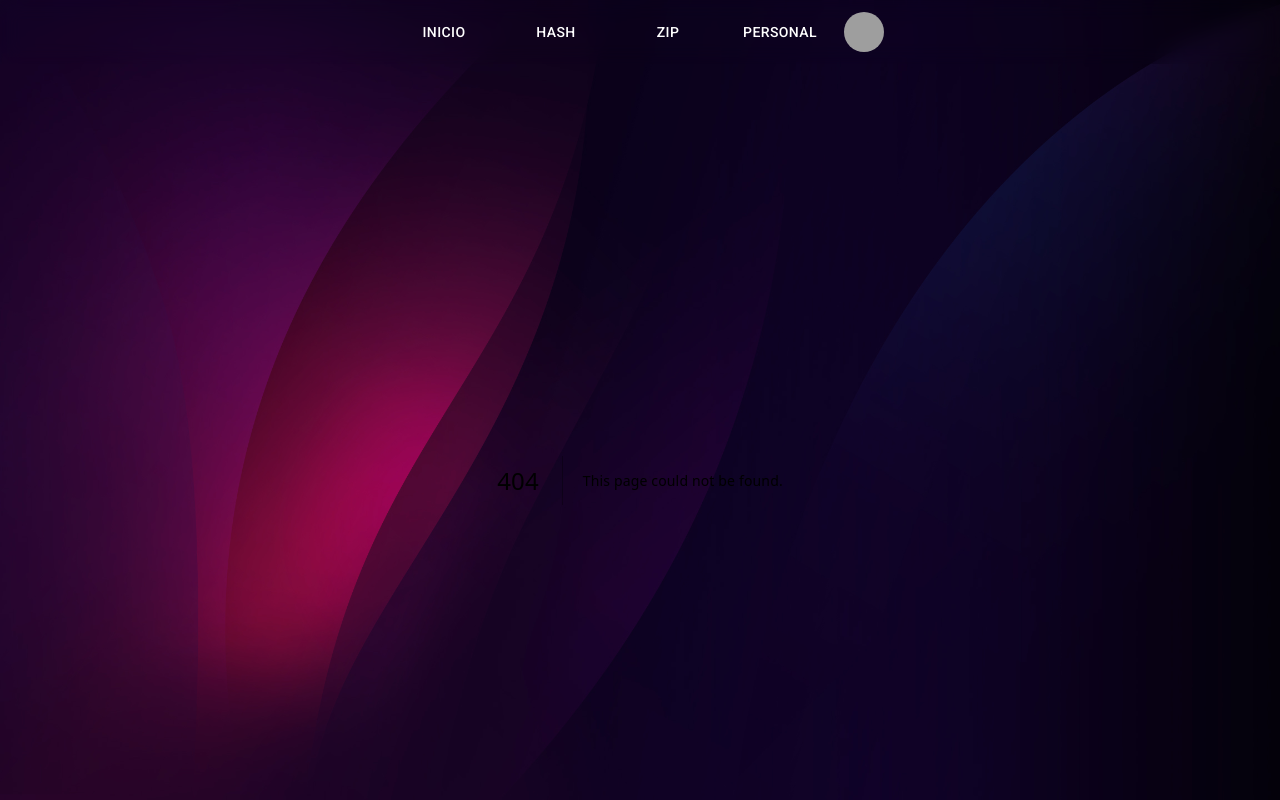
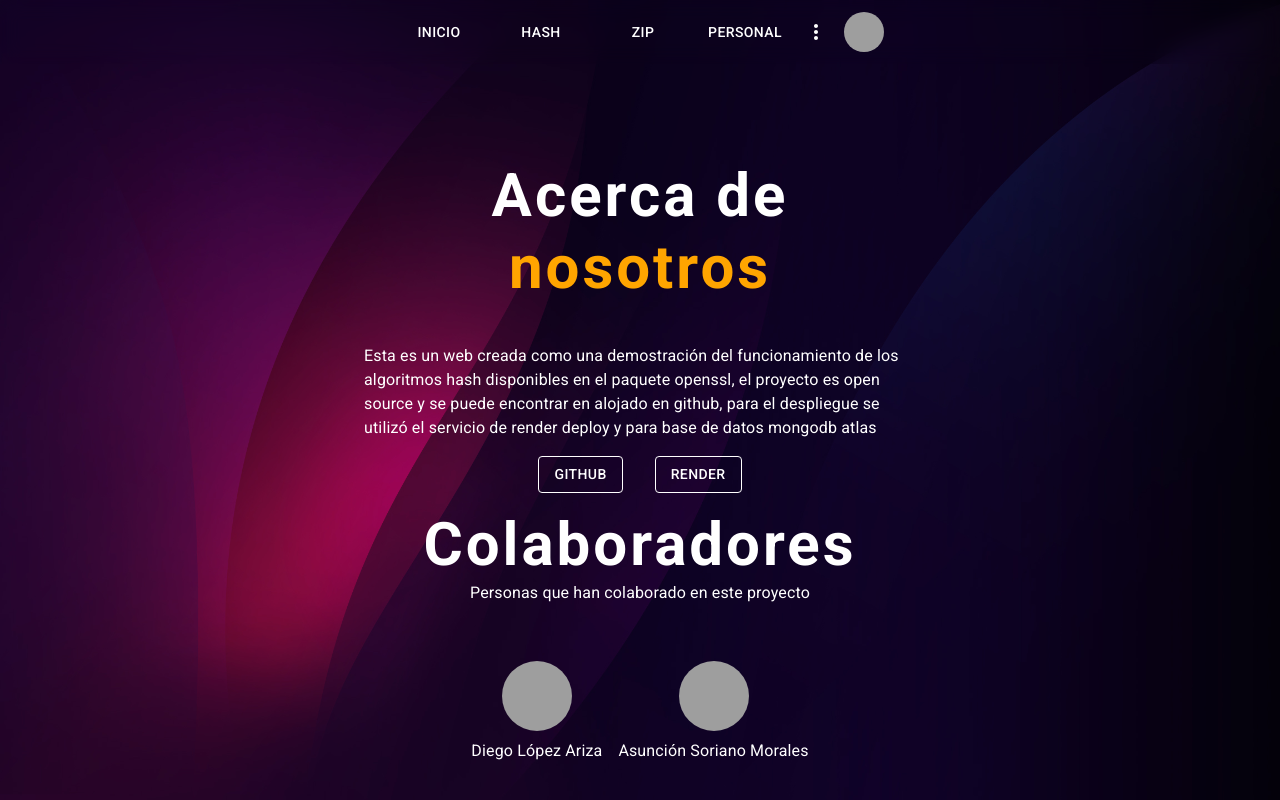
Before and after one commit to DiegoSHS/HIDDENHASH, a Next.js app: page /about in a window 1280 px wide. Before the commit this address had no page. Shown: the top 800 px of the page. Built offline with nearby package versions, Linux system fonts and the light colour scheme; grey boxes are pictures that could not be loaded.

Commit message:
Created about and contact paged

```diff
--- a/src/components/topBar.js
+++ b/src/components/topBar.js
@@ -1,8 +1,9 @@
 import { StoredContext } from "@/context/context"
-import { AccountCircle } from "@mui/icons-material"
-import { AppBar, Avatar, Button, Chip, Container, IconButton, Toolbar } from "@mui/material"
+import { AccountCircle, MoreVert } from "@mui/icons-material"
+import { AppBar, Avatar, Button, Chip, Container, IconButton, Menu, MenuItem, Toolbar } from "@mui/material"
 import { signIn } from "next-auth/react"
 import Link from "next/link"
+import { useState } from "react"
 
 const AccountButton = ({ user }) => {
     return (!user.name ? (
@@ -22,6 +23,13 @@ const AccountButton = ({ user }) => {
 
 export const TopBarScroll = () => {
     const { memory: { user } } = StoredContext()
+    const [anchorEl, setAnchorEl] = useState(null)
+    const handleMenu = (e) => {
+        setAnchorEl(e.currentTarget)
+    }
+    const handleClose = () => {
+        setAnchorEl(null)
+    }
     return (
         <AppBar sx={{ backgroundColor: 'transparent', background: '000000', backdropFilter: 'blur(10px)', boxShadow: 0 }}>
             <Container maxWidth='sm'>
@@ -46,6 +54,43 @@ export const TopBarScroll = () => {
                             Personal
                         </Button>
                     </Link>
+                    <div>
+                        <IconButton
+                            aria-label="account of current user"
+                            aria-controls="menu-appbar"
+                            aria-haspopup="true"
+                            onClick={handleMenu}
+                            color="inherit"
+                        >
+                            <MoreVert></MoreVert>
+                        </IconButton>
+                        <Menu
+                            id="menu-appbar"
+                            anchorEl={anchorEl}
+                            anchorOrigin={{
+                                vertical: 'top',
+                                horizontal: 'right',
+                            }}
+                            keepMounted
+                            transformOrigin={{
+                                vertical: 'top',
+                                horizontal: 'right',
+                            }}
+                            open={Boolean(anchorEl)}
+                            onClose={handleClose}
+                        >
+                            <Link href={`/contact`} legacyBehavior passHref>
+                                <MenuItem>
+                                    Contacto
+                                </MenuItem>
+                            </Link>
+                            <Link href={`/about`} legacyBehavior passHref>
+                                <MenuItem>
+                                    Nosotros
+                                </MenuItem>
+                            </Link>
+                        </Menu>
+                    </div>
                     <AccountButton user={user} />
                 </Toolbar>
             </Container>
--- /dev/null
+++ b/src/pages/about.js
@@ -0,0 +1,54 @@
+import { Avatar, Box, Button, Typography } from "@mui/material";
+import Link from "next/link";
+
+export default function About() {
+    return (
+        <Box sx={{ my: 10 }} alignItems={'center'} display={'flex'} flexDirection={'column'} alignContent={'center'}>
+            <Typography variant="h2" fontWeight={600} align="center" letterSpacing={3}>
+                Acerca de
+            </Typography>
+            <Typography variant="h2" fontWeight={600} align="center" letterSpacing={3} color={'Orange'}>
+                nosotros
+            </Typography>
+            <Typography align="center" textAlign={'initial'} sx={{ mt: 5 }}>
+                Esta es un web creada como una demostración del funcionamiento de los algoritmos hash disponibles en el paquete openssl, el proyecto es open source y se puede encontrar en alojado en github, para el despliegue se utilizó el servicio de render deploy y para base de datos mongodb atlas
+            </Typography>
+            <Box>
+                <Link href={'https://github.com/DiegoSHS/HIDDENHASH'} passHref legacyBehavior>
+                    <Button sx={{ m: 2 }} variant="outlined" color='inherit'>
+                        GitHub
+                    </Button>
+                </Link>
+                <Link href={'https://render.com/'} passHref legacyBehavior>
+                    <Button sx={{ m: 2 }} variant="outlined" color='inherit'>
+                        Render
+                    </Button>
+                </Link>
+            </Box>
+
+            <Typography variant="h2" fontWeight={600} align="center" letterSpacing={3}>
+                Colaboradores
+            </Typography>
+
+            <Typography align="center" textAlign={'initial'}>
+                Personas que han colaborado en este proyecto
+            </Typography>
+            <Box display={'flex'} sx={{ my: 5 }}>
+                <Box sx={{ m: 1 }} display={'flex'} flexDirection={'column'} alignContent={'center'} alignItems={'center'}>
+                    <Link href={'https://github.com/DiegoSHS'} passHref>
+                        <Avatar sx={{ width: 70, height: 70, m: 1 }} alt="Diego López Ariza" src="https://avatars.githubusercontent.com/u/52292080?v=4">
+                        </Avatar>
+                    </Link>
+                    Diego López Ariza
+                </Box>
+                <Box sx={{ m: 1 }} display={'flex'} flexDirection={'column'} alignContent={'center'} alignItems={'center'}>
+                    <Link href={'https://github.com/coby111'} passHref>
+                        <Avatar sx={{ width: 70, height: 70, m: 1 }} alt="Asunción Soriano Morales" src="https://avatars.githubusercontent.com/u/100744345?v=4">
+                        </Avatar>
+                    </Link>
+                    Asunción Soriano Morales
+                </Box>
+            </Box>
+        </Box>
+    )
+}
```
Also changed, not shown: src/pages/contact.js (added, +33 -0 lines), src/pages/hash/[id]/index.js (+7 -1 lines), src/pages/hash/[id]/locker.js (+7 -1 lines), src/pages/index.js (+9 -3 lines).
